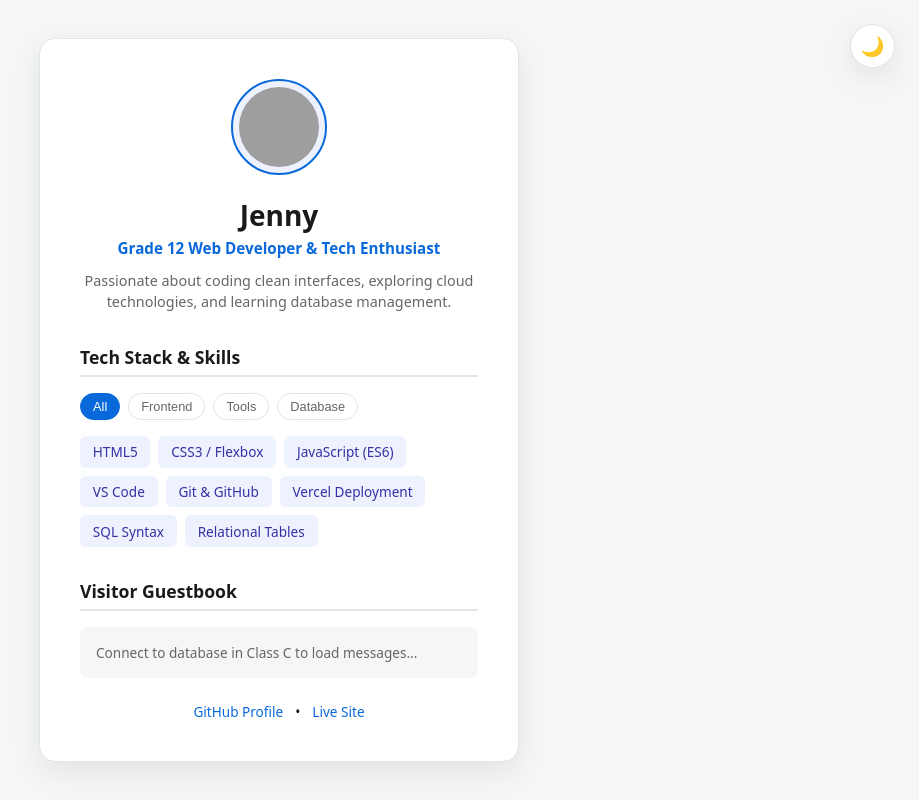
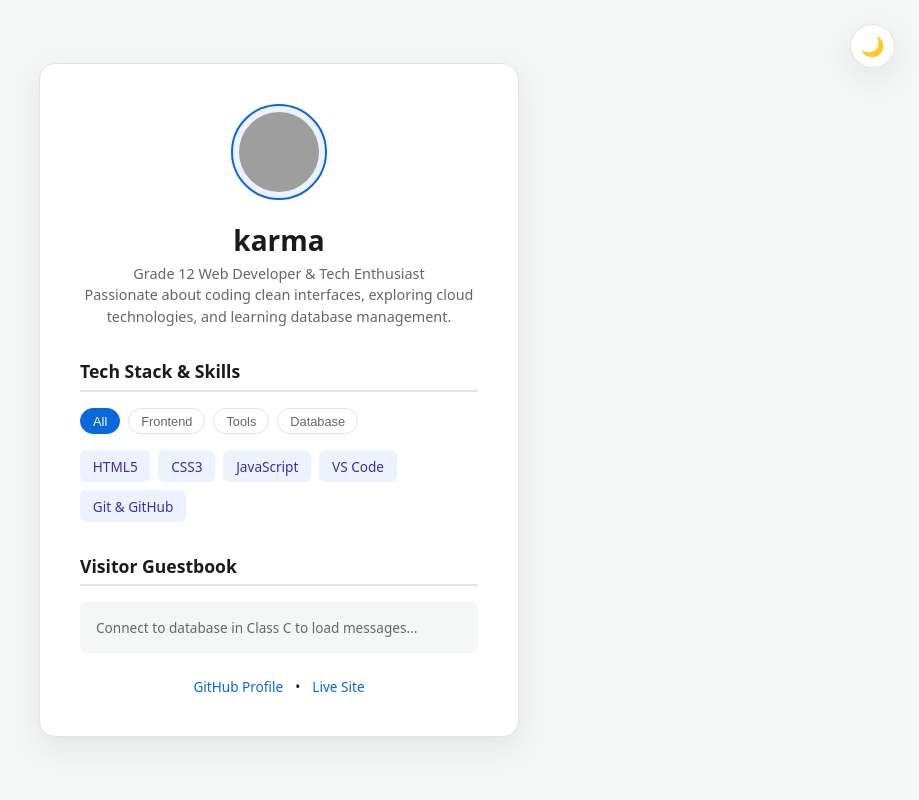
Before and after one commit to Katt-2/my-self-portrait, a plain HTML site: page index.html in a window 1280 px wide. Shown: the whole page, without its empty margins (361-1280 px from the left). Drawn offline with Linux system fonts and the light colour scheme; grey boxes are pictures that could not be loaded.

Commit message:
Update self-portrait with my personal details

```diff
--- a/index.html
+++ b/index.html
@@ -20,8 +20,8 @@
             id="avatar"
           />
         </div>
-        <h1 id="student-name">Jenny</h1>
-        <p class="title" id="student-title">
+        <h1 id="student-name">karma</h1>
+        <p class="bio" id="student-title">
           Grade 12 Web Developer & Tech Enthusiast
         </p>
         <p class="bio" id="student-bio">
--- a/js/main.js
+++ b/js/main.js
@@ -1,13 +1,9 @@
-// 1. Student Skills Data Array (Students can edit or add items)
 const skillsData = [
   { name: "HTML5", category: "frontend" },
-  { name: "CSS3 / Flexbox", category: "frontend" },
-  { name: "JavaScript (ES6)", category: "frontend" },
+  { name: "CSS3", category: "frontend" },
+  { name: "JavaScript", category: "frontend" },
   { name: "VS Code", category: "tools" },
-  { name: "Git & GitHub", category: "tools" },
-  { name: "Vercel Deployment", category: "tools" },
-  { name: "SQL Syntax", category: "database" },
-  { name: "Relational Tables", category: "database" },
+  { name: "Git & GitHub", category: "tools" }
 ];
 
 // 2. Dynamic Skills Rendering Function
```
